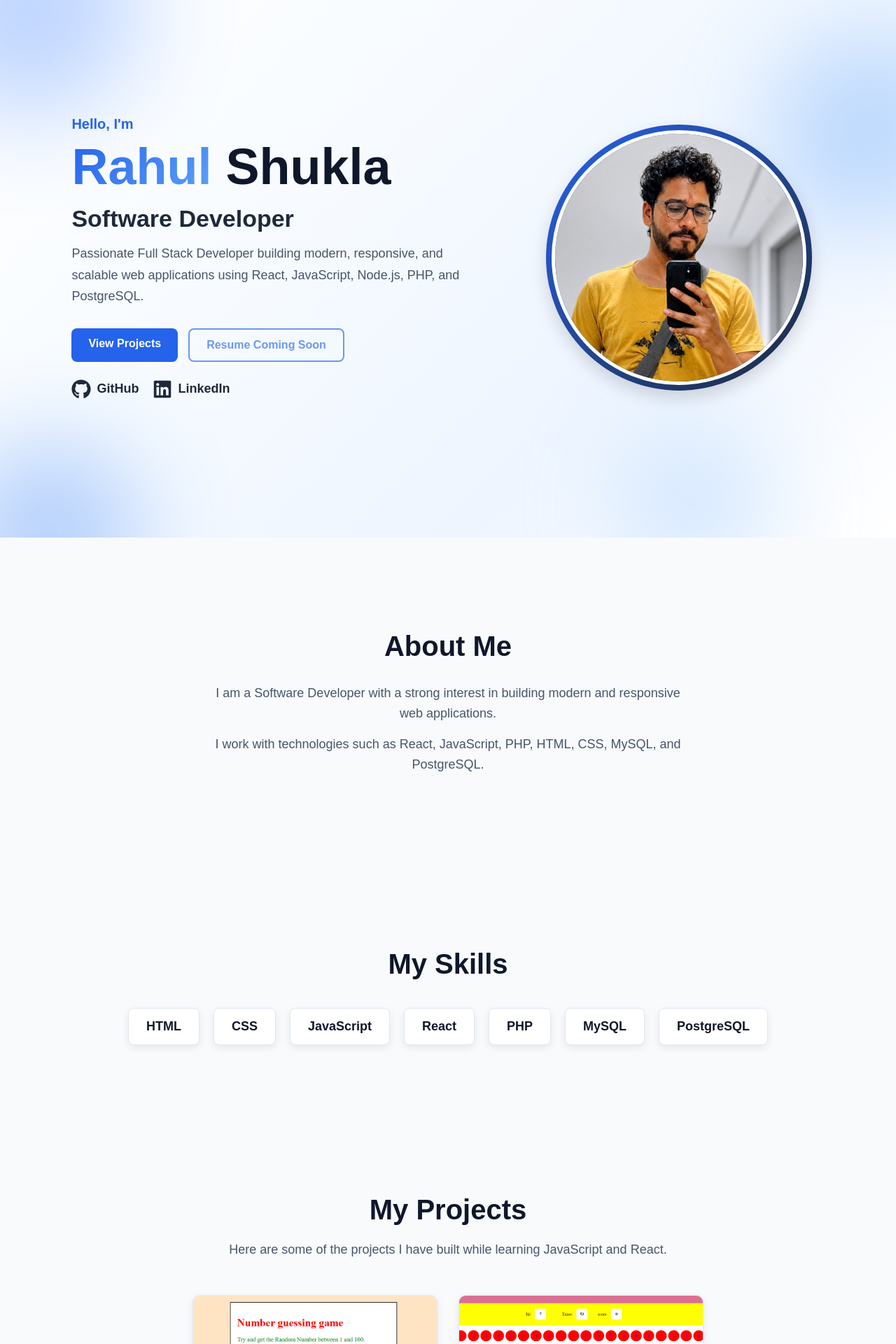
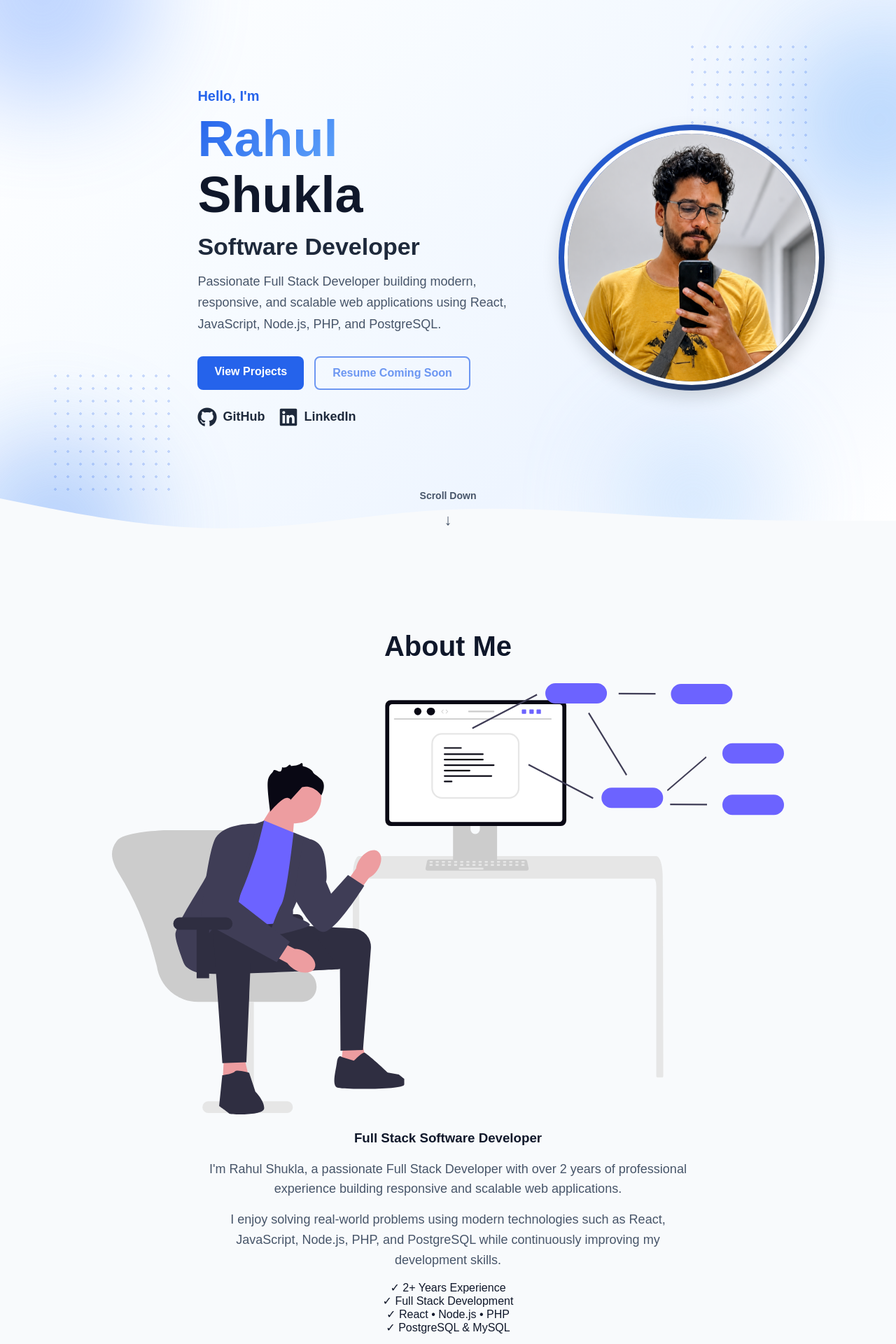
Before and after one commit to RahulShukla3300/My-Portfolio-React, a React (Vite) app: page / in a window 1280 px wide. Shown: the part 100-2020 px from the top of the page at 70% size. Built offline with nearby package versions, Linux system fonts and the light colour scheme.

Commit message:
Enhance hero animation and redesign about section

```diff
--- a/src/App.css
+++ b/src/App.css
@@ -124,6 +124,32 @@ body {
   );
 }
 
+/* scroll Section */
+
+.scroll-indicator {
+  position: absolute;
+  bottom: 20px;
+  left: 50%;
+  transform: translateX(-50%);
+
+  display: flex;
+  flex-direction: column;
+  align-items: center;
+  gap: 6px;
+
+  color:  var(--text-light);
+  font-size: 14px;
+  font-weight: 600;
+
+  z-index: 2;
+}
+
+.scroll-arrow {
+  font-size: 22px;
+  animation: bounceDown 1.8s ease-in-out infinite;
+}
+
+
 
 .hero-blob {
   position: absolute;
@@ -135,6 +161,42 @@ body {
   opacity: 0.35;
 
   z-index: 0;
+
+  animation: blobFloat 12s ease-in-out infinite;
+}
+
+/* Decorative Dot Pattern */
+
+.dot-pattern {
+  position: absolute;
+
+  width: 180px;
+  height: 180px;
+
+  background-image: radial-gradient(
+    rgba(37, 99, 235, 0.22) 1.6px,
+    transparent 1.6px
+  );
+
+  background-size: 18px 18px;
+
+  z-index: 1;
+
+  pointer-events: none;
+}
+
+/* Behind Profile Image */
+
+.dots-right {
+  top: 90px;
+  right: 120px;
+}
+
+/* Bottom Left */
+
+.dots-left {
+  bottom: 60px;
+  left: 70px;
 }
 
 .blob-1 {
@@ -145,6 +207,8 @@ body {
   left: -120px;
 
   background: #4f8cff;
+
+  animation-delay: 0s;
 }
 
 .blob-2 {
@@ -155,6 +219,8 @@ body {
   right: -100px;
 
   background: #60a5fa;
+
+  animation-delay: 2s;
 }
 
 .blob-3 {
@@ -165,6 +231,8 @@ body {
   left: -60px;
 
   background: #3b82f6;
+
+  animation-delay: 4s;
 }
 
 .blob-4 {
@@ -175,44 +243,11 @@ body {
   right: 180px;
 
   background: #93c5fd;
+
+  animation-delay: 6s;
 }
 
 
-.hero-shape {
-  position: absolute;
-
-  border-radius: 50%;
-
-  background: rgba(37, 99, 235, 0.08);
-
-  filter: blur(10px);
-
-  z-index: -1;
-}
-
-.hero-shape-1 {
-  width: 180px;
-  height: 180px;
-
-  top: 40px;
-  left: -50px;
-}
-
-.hero-shape-2 {
-  width: 120px;
-  height: 120px;
-
-  bottom: 70px;
-  right: 80px;
-}
-
-.hero-shape-3 {
-  width: 70px;
-  height: 70px;
-
-  top: 120px;
-  right: 220px;
-}
 
 .hero-content,
 .hero-visual {
@@ -227,6 +262,10 @@ body {
 
   font-size: 20px;
   font-weight: 600;
+
+  opacity: 0;
+  animation: fadeUp 0.7s ease 0.1s forwards;
+
 }
 
 .hero h1 {
@@ -234,6 +273,10 @@ body {
 
   font-size: 72px;
   line-height: 1.1;
+
+  opacity: 0;
+  animation: fadeUp 0.7s ease 0.25s forwards;
+
 }
 
 .gradient-text {
@@ -259,6 +302,9 @@ body {
   color: var(--secondary-color);
 
   font-size: 34px;
+
+  opacity: 0;
+  animation: fadeUp 0.7s ease 0.4s forwards;
 }
 
 .hero-description {
@@ -269,12 +315,18 @@ body {
 
   font-size: 18px;
   line-height: 1.7;
+
+  opacity: 0;
+  animation: fadeUp 0.7s ease 0.55s forwards;
 }
 
 .hero-actions {
   display: flex;
   gap: 15px;
   flex-wrap: wrap;
+
+  opacity: 0;
+  animation: fadeUp 0.7s ease 0.7s forwards;
 }
 
 .primary-button,
@@ -333,6 +385,9 @@ body {
   gap: 20px;
 
   margin-top: 25px;
+
+  opacity: 0;
+  animation: fadeUp 0.7s ease 0.85s forwards;
 }
 
 .hero-socials a {
@@ -405,6 +460,10 @@ body {
   transition:
     transform 0.3s ease,
     box-shadow 0.3s ease;
+
+    animation:
+  fadeUp 1.5s ease,
+  floatProfile 5s ease-in-out 1.5s infinite;
 }
 
 .profile-image-wrapper:hover {
@@ -734,6 +793,33 @@ body {
   margin: 6px 0;
 }
 
+
+/* Hero Wave Divider */
+
+.hero-wave {
+  position: absolute;
+  bottom: 0;
+  left: 0;
+
+  width: 100%;
+  line-height: 0;
+
+  z-index: 1;
+}
+
+.hero-wave svg {
+  display: block;
+
+  width: 100%;
+  height: 120px;
+}
+
+.hero-wave path {
+  fill: var(--background-color);
+}
+
+
+
 /* Tablet and Mobile */
 
 @media (max-width: 768px) {
@@ -913,3 +999,60 @@ body {
     box-sizing: border-box;
   }
 }
+
+@keyframes floatProfile {
+
+  0% {
+    transform: translateY(0px);
+  }
+
+  50% {
+    transform: translateY(-10px);
+  }
+
+  100% {
+    transform: translateY(0px);
+  }
+
+}
+
+@keyframes fadeUp {
+
+  from {
+    opacity: 0;
+    transform: translateY(40px);
+  }
+
+  to {
+    opacity: 1;
+    transform: translateY(0);
+  }
+
+}
+
+@keyframes blobFloat {
+
+  0% {
+    transform: translate(0, 0);
+  }
+
+  50% {
+    transform: translate(20px, -20px);
+  }
+
+  100% {
+    transform: translate(0, 0);
+  }
+
+}
+
+@keyframes bounceDown {
+  0%,
+  100% {
+    transform: translateY(0);
+  }
+
+  50% {
+    transform: translateY(8px);
+  }
+}
--- a/src/Component/About.jsx
+++ b/src/Component/About.jsx
@@ -1,19 +1,43 @@
+import developerImage from "../assets/about/developer.svg";
+
 function About() {
   return (
     <section id="about">
       <h2>About Me</h2>
 
-      <p>
-        I am a Software Developer with a strong interest in building
-        modern and responsive web applications.
-      </p>
+      <div className="about-container">
+        <div className="about-image">
+          <img src={developerImage} alt="Developer Illustration" />
+        </div>
 
-      <p>
-        I work with technologies such as React, JavaScript, PHP,
-        HTML, CSS, MySQL, and PostgreSQL.
-      </p>
+        <div className="about-content">
+          <h3>Full Stack Software Developer</h3>
+
+          <p>
+            I'm Rahul Shukla, a passionate Full Stack Developer with over 2
+            years of professional experience building responsive and scalable
+            web applications.
+          </p>
+
+          <p>
+            I enjoy solving real-world problems using modern technologies such
+            as React, JavaScript, Node.js, PHP, and PostgreSQL while
+            continuously improving my development skills.
+          </p>
+
+          <div className="about-highlights">
+            <div className="highlight-card">✓ 2+ Years Experience</div>
+
+            <div className="highlight-card">✓ Full Stack Development</div>
+
+            <div className="highlight-card">✓ React • Node.js • PHP</div>
+
+            <div className="highlight-card">✓ PostgreSQL & MySQL</div>
+          </div>
+        </div>
+      </div>
     </section>
-  )
+  );
 }
 
-export default About
+export default About;
--- a/src/Component/Hero.jsx
+++ b/src/Component/Hero.jsx
@@ -8,6 +8,9 @@ function Hero() {
       <div className="hero-blob blob-2"></div>
       <div className="hero-blob blob-3"></div>
       <div className="hero-blob blob-4"></div>
+
+      <div className="dot-pattern dots-right"></div>
+      <div className="dot-pattern dots-left"></div>
 
       <div className="hero-shape hero-shape-1"></div>
       <div className="hero-shape hero-shape-2"></div>
@@ -72,6 +75,22 @@ function Hero() {
           />
         </div>
       </div>
+
+      <div className="scroll-indicator">
+        <span>Scroll Down</span>
+        <div className="scroll-arrow">↓</div>
+      </div>
+
+      <div className="hero-wave">
+   <svg
+    viewBox="0 0 1440 120"
+    preserveAspectRatio="none" >
+    <path
+      d="M0,64L60,74.7C120,85,240,107,360,106.7C480,107,600,85,720,80C840,75,960,85,1080,90.7C1200,96,1320,96,1380,96L1440,96L1440,120L1380,120C1320,120,1200,120,1080,120C960,120,840,120,720,120C600,120,480,120,360,120C240,120,120,120,60,120L0,120Z"
+    />
+  </svg>
+</div>
+
     </section>
   );
 }
```
Also changed, not shown: src/assets/about/developer.svg (added).
